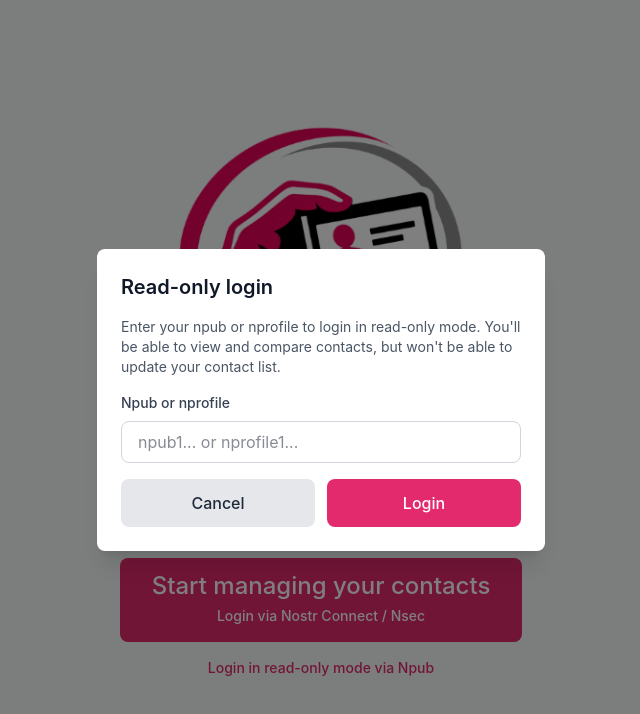
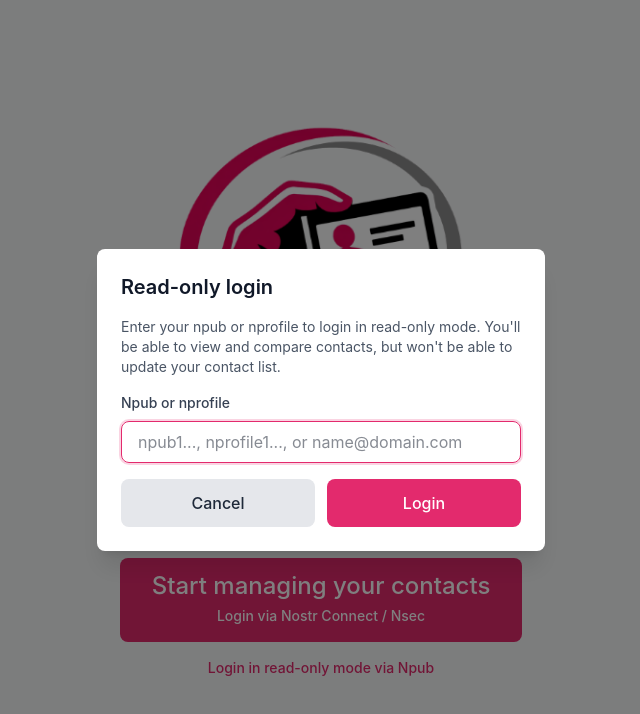
Before and after one commit to dtonon/yoink, a SvelteKit app: page / in a window 1280 px wide. Both pictures are taken after a click on the button "Login in read-only mode via Npub". Shown: the top 714 px of the page, without its empty margins (319-959 px from the left). Built offline with nearby package versions, Linux system fonts and the light colour scheme.

Commit message:
Focus inputs automatically on desktop

```diff
--- /dev/null
+++ b/src/lib/actions.ts
@@ -0,0 +1,6 @@
+export function focusInput(node: HTMLInputElement) {
+	// Only auto-focus on desktop (screen width > 768px)
+	if (window.innerWidth > 768) {
+		node.focus();
+	}
+}
--- a/src/routes/+page.svelte
+++ b/src/routes/+page.svelte
@@ -3,6 +3,7 @@
 	import { goto } from '$app/navigation';
 	import { fade } from 'svelte/transition';
 	import { nip19 } from 'nostr-tools';
+	import { focusInput } from '$lib/actions';
 
 	let hasNip07Extension = $state(false);
 	let isLoggingIn = $state(false);
@@ -224,9 +225,10 @@
 					id="npub-input"
 					type="text"
 					bind:value={npubInput}
-					placeholder="npub1... or nprofile1..."
-					autofocus
-					class="w-full rounded-lg border border-gray-300 px-4 py-2 transition-colors focus:border-accent focus:outline-none focus:ring-2 focus:ring-accent/20"
+					placeholder="npub1..., nprofile1..., or name@domain.com"
+					disabled={isLoggingIn}
+					use:focusInput
+					class="w-full rounded-lg border border-gray-300 px-4 py-2 transition-colors focus:border-accent focus:outline-none focus:ring-2 focus:ring-accent/20 disabled:cursor-not-allowed disabled:opacity-50"
 					onkeydown={(e) => {
 						if (e.key === 'Enter') confirmNpubLogin();
 					}}
--- a/src/routes/search/+page.svelte
+++ b/src/routes/search/+page.svelte
@@ -6,6 +6,7 @@
 	import { fetchUserProfile, fetchContactList, type UserProfile } from '$lib/nostr';
 	import { comparisonStore } from '$lib/store';
 	import { logout } from '$lib/auth';
+	import { focusInput } from '$lib/actions';
 
 	let compareNpub = $state('');
 	let errorMessage = $state('');
@@ -166,6 +167,7 @@
 					type="text"
 					bind:value={compareNpub}
 					placeholder="npub, nprofile, or NIP-05 (e.g., dtonon.com)"
+					use:focusInput
 					onkeydown={(e) => e.key === 'Enter' && handleLoadContact()}
 					class="w-full rounded-lg border border-gray-200 bg-white px-4 py-3 text-gray-900 placeholder-gray-400 focus:border-gray-300 focus:outline-none"
 				/>
```
